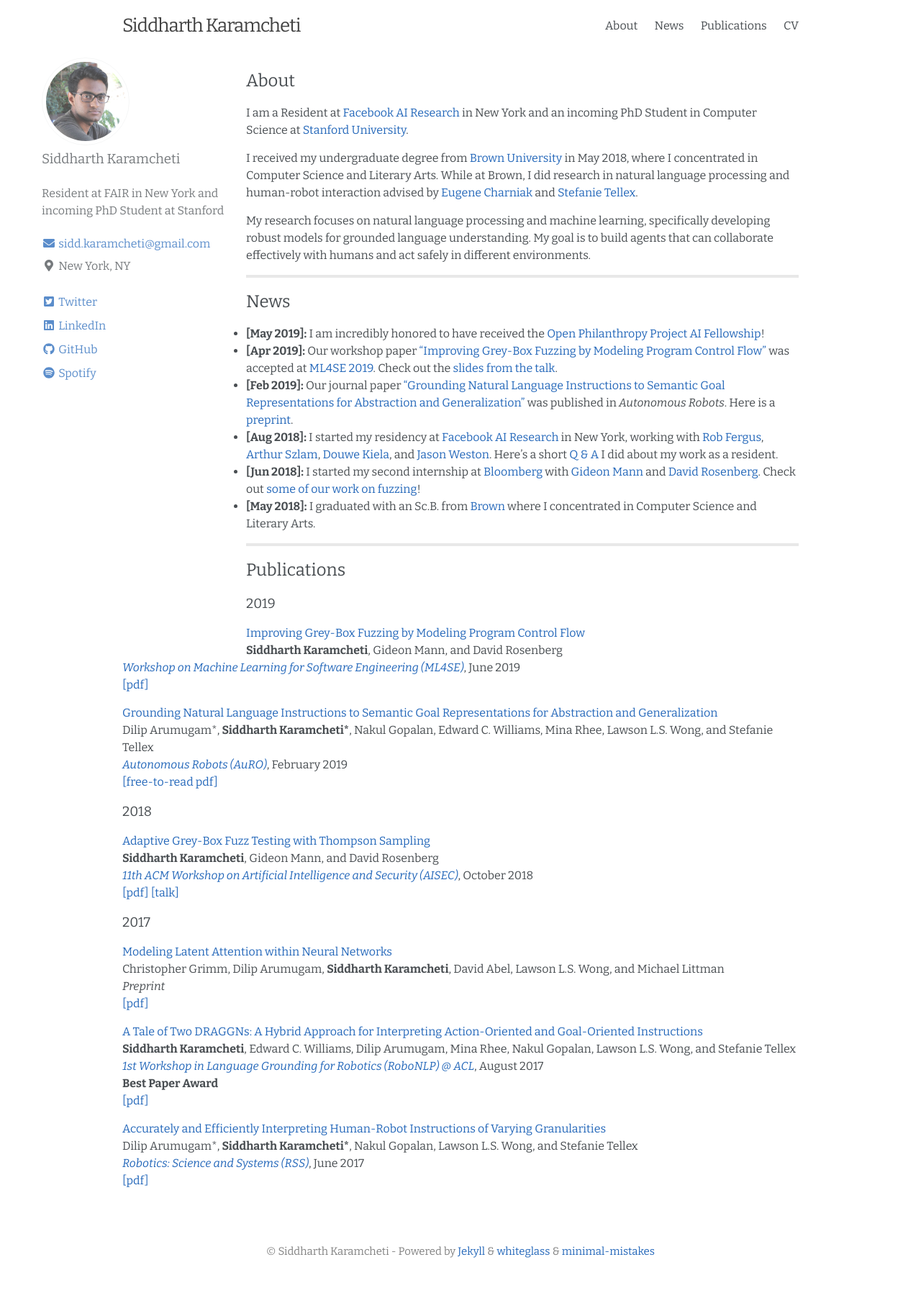
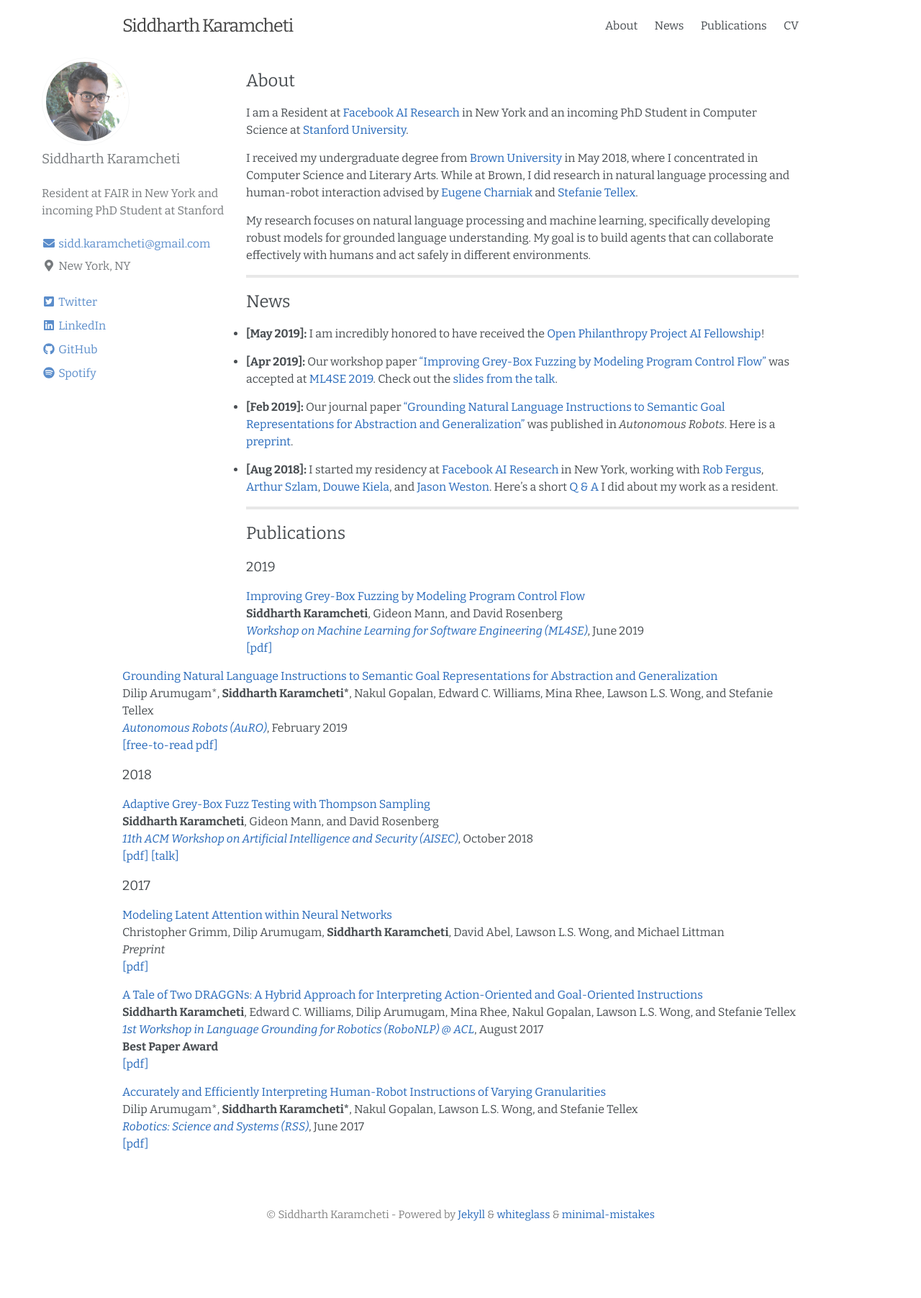
Before and after one commit to siddk/siddk.github.io, a Jekyll site: the page built from index.md, in a window 1280 px wide. Shown: the whole page at 72% size. Built offline with Jekyll 4.4.1, drawn with Linux system fonts in a browser that asks for light colours; nearby versions of some CDN libraries; after the commit the page ends 1753 px from its top, so only the background shows below that.

Commit message:
Update layout

```diff
--- a/_sass/whiteglass/_layout.scss
+++ b/_sass/whiteglass/_layout.scss
@@ -9,7 +9,7 @@
 }
 
 .site-title {
-  font-size: 26px;
+  font-size: 25px;
   font-weight: 300;
   line-height: 56px;
   letter-spacing: -1px;
--- a/content/news.md
+++ b/content/news.md
@@ -1,14 +1,14 @@
 ## News
 - **[May 2019]:** I am incredibly honored to have received the [Open Philanthropy Project AI Fellowship](https://www.openphilanthropy.org/focus/global-catastrophic-risks/potential-risks-advanced-artificial-intelligence/the-open-phil-ai-fellowship#Class)!
+
 - **[Apr 2019]:** Our workshop paper ["Improving Grey-Box Fuzzing by Modeling Program Control Flow"](https://arxiv.org/abs/1811.08973) was
 accepted at [ML4SE 2019](https://ml4se.github.io/). Check out the [slides from the talk](/assets/talks/ml4se19.pdf).
+
 - **[Feb 2019]:** Our journal paper ["Grounding Natural Language Instructions to Semantic Goal Representations for Abstraction and Generalization"](https://doi.org/10.1007/s10514-018-9792-8) was
 published in *Autonomous Robots*. Here is a [preprint](/assets/papers/auro19.pdf).
+
 - **[Aug 2018]:** I started my residency at [Facebook AI Research](https://research.fb.com/category/facebook-ai-research/) in
 New York, working with [Rob Fergus](https://cs.nyu.edu/~fergus/pmwiki/pmwiki.php),
 [Arthur Szlam](https://scholar.google.com/citations?user=u3-FxUgAAAAJ&hl=en),
 [Douwe Kiela](https://douwekiela.github.io/), and [Jason Weston](http://www.thespermwhale.com/jaseweston/). Here's a
 short [Q & A](https://research.fb.com/qa-with-facebook-ai-residents-tatiana-likhomanenko-and-siddharth-karamcheti/) I did about my work as a resident.
-- **[Jun 2018]:** I started my second internship at [Bloomberg](https://www.techatbloomberg.com/nlp/) with [Gideon Mann](https://www.techatbloomberg.com/people/gideon-mann/) and
-[David Rosenberg](https://www.linkedin.com/in/david-rosenberg-5982414/?trk=prof-samename-name). Check out [some of our work on fuzzing](https://arxiv.org/abs/1808.08256)!
-- **[May 2018]:** I graduated with an Sc.B. from [Brown](https://www.brown.edu/) where I concentrated in Computer Science and Literary Arts.
```
